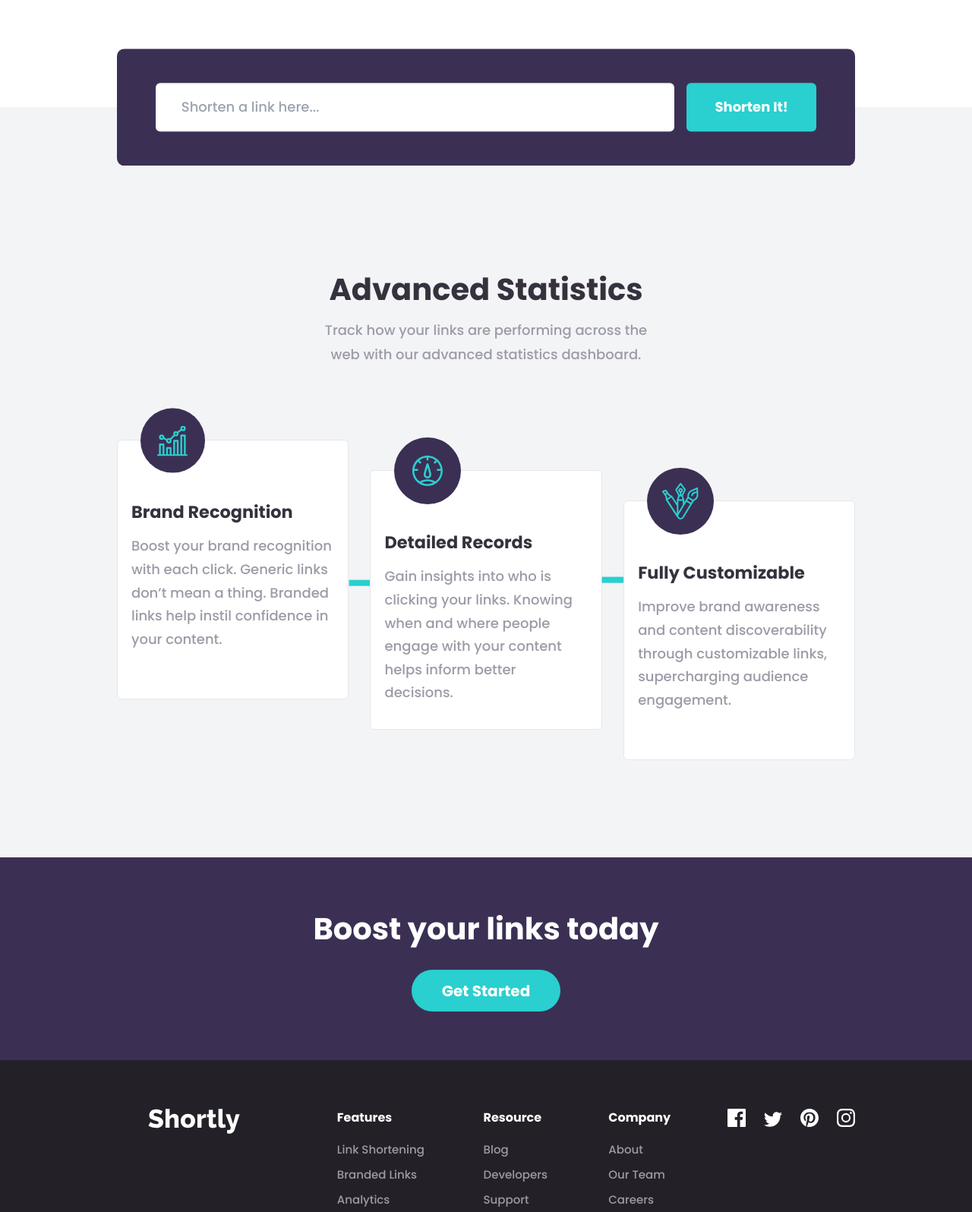
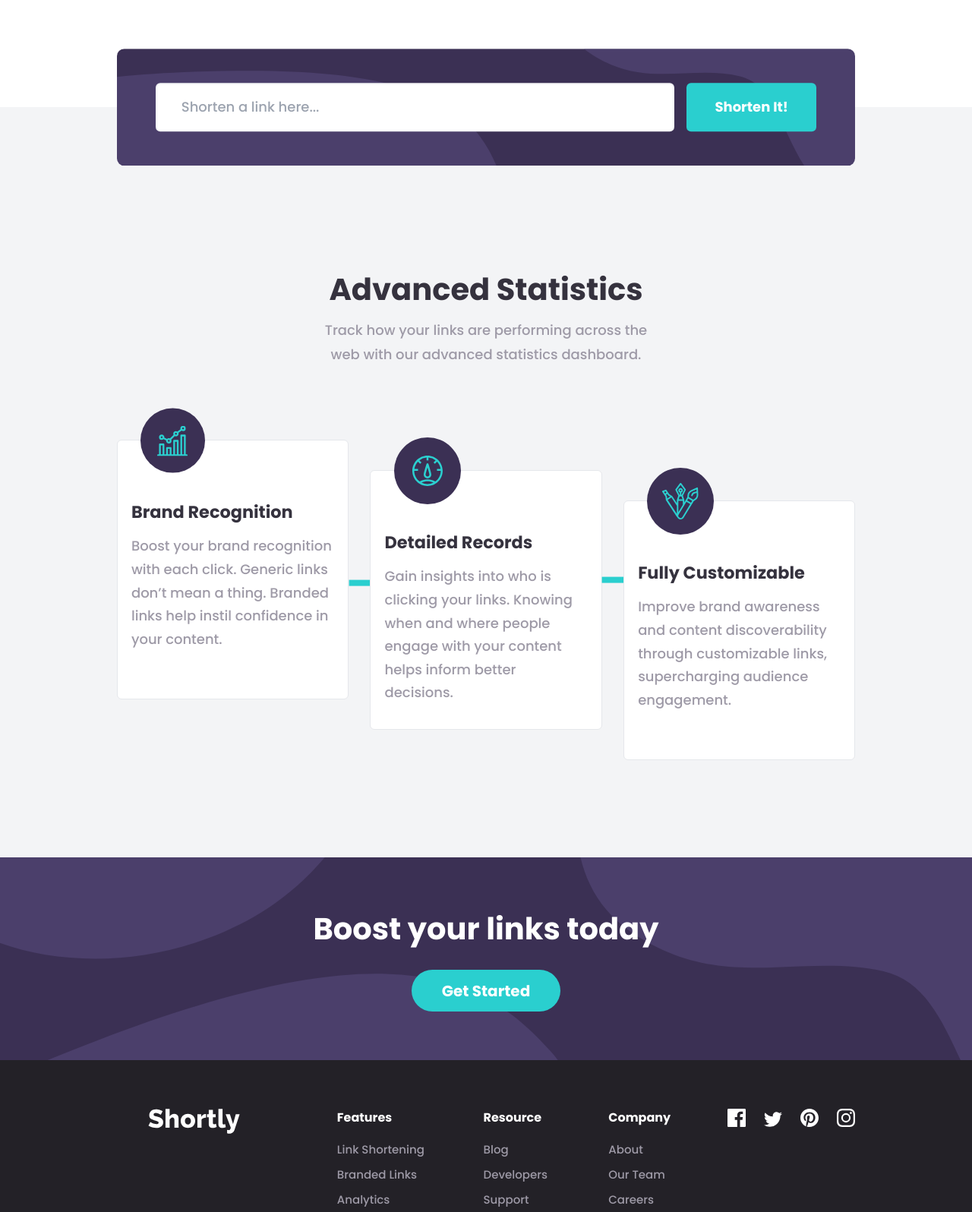
Before and after one commit to Martinsgundi/Shortly-URL-Shortener, a website: page public/index.html in a window 1280 px wide. Shown: the part 583-2179 px from the top of the page at 76% size. Drawn offline with Linux system fonts and the light colour scheme; the site is published under a folder, as on GitHub Pages, so addresses that start at the root find nothing.

Commit message:
fixed the path linking of desktop b-images

```diff
--- a/public/index.html
+++ b/public/index.html
@@ -90,7 +90,7 @@
 
                 <div class="bg-gray-100"> <!--Bg-overlay-->
                     <!-- Form -->
-                    <div class="form-wrapper shorten-m-bg bg-[url('asset/images/bg-shorten-mobile.svg')] mx-[6vw] py-6 px-6 mb-[-3.7rem] rounded-[0.6rem] translate-y-[-50%] md:mb-[-2.5rem] md:form-parent-md md:bg-[url('/public/asset/images/bg-shorten-desktop.svg')] md:bg-top lg:mb-[-3.5rem] lg:form-parent-lg min-[900px]:mx-[10vw] xl:mx-[12vw]">
+                    <div class="form-wrapper shorten-m-bg bg-[url('asset/images/bg-shorten-mobile.svg')] mx-[6vw] py-6 px-6 mb-[-3.7rem] rounded-[0.6rem] translate-y-[-50%] md:mb-[-2.5rem] md:form-parent-md md:bg-[url('asset/images/bg-shorten-desktop.svg')] md:bg-top lg:mb-[-3.5rem] lg:form-parent-lg min-[900px]:mx-[10vw] xl:mx-[12vw]">
                         <form id="form" class="flex flex-col w-full gap-4 max-w-[400px] mx-auto md:flex-row md:mx-0 md:max-w-full">
                             <input type="text" id="url-input" class="relative text-base px-4 py-3 text-[1rem] border-2 border-gray-100 rounded-md outline-none md:width md:text-lg md:py-4 md:px-6 xl:px-8" placeholder="Shorten a link here...">
                             <button id="shorten-btn" class="relative py-[0.65rem] font-bold text-white rounded-md btn px-9 bg-primary-cyan before:rounded-md blue-bg-btn">Shorten It!</button>
@@ -100,7 +100,6 @@
                     <!-- Shortened Links & Long links -->
                     <div id="result" class="grid gap-6 mx-[6vw] md:gap-4 min-[900px]:mx-[10vw] xl:mx-[12vw]">
                         <!-- The API data would be appended here -->
-
                     </div>
 
                     <article class="text-center text5base mt-[5.5rem] md:mt-32 ">
@@ -148,7 +147,7 @@
                             </section>
                         </section>
 
-                        <section class="py-24 px-[6vw] text-white bg-primary-darkViolet bg-[url('asset/images/bg-boost-mobile.svg')] bg-no-repeat bg-center bg-cover md:bg-[url('/public/asset/images/bg-boost-desktop.svg')] md:pt-20 md:pb-16">
+                        <section class="py-24 px-[6vw] text-white bg-primary-darkViolet bg-[url('asset/images/bg-boost-mobile.svg')] bg-no-repeat bg-center bg-cover md:bg-[url('asset/images/bg-boost-desktop.svg')] md:pt-20 md:pb-16">
                             <h2 class="font-bold text-[1.65rem] mb-6 md:text-[2.5rem] md:mb-10">Boost your links today</h2>
                             <button class="relative px-10 py-[0.85rem] text-xl font-bold rounded-full bg-primary-cyan before:rounded-full blue-bg-btn">Get Started</button>
                         </section>
```
Also changed, not shown: public/output.css.
